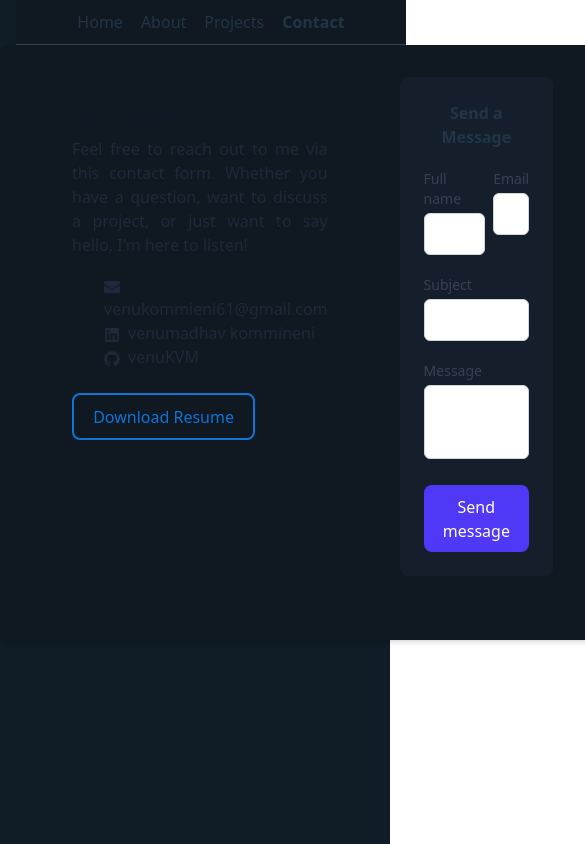
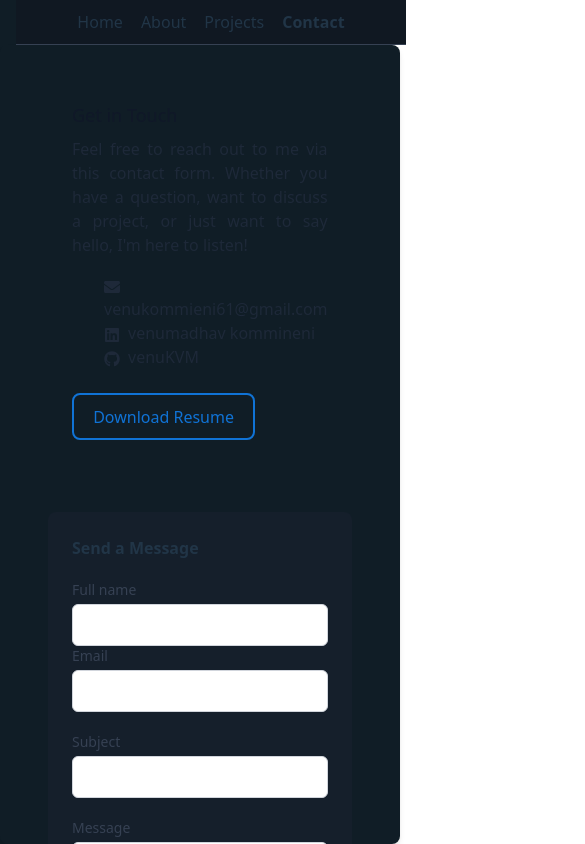
Before and after one commit to venuKVM/MyPortfolio, a React (Vite) app in the folder Portfolio/: page /contact in a window 390 px wide. Shown: the whole page, 585 px wide, since content can reach past the window. Built offline with nearby package versions, Linux system fonts and the light colour scheme.

Commit message:
Added responsiveness to the contact page

```diff
--- a/Portfolio/src/components/Contact.jsx
+++ b/Portfolio/src/components/Contact.jsx
@@ -44,9 +44,9 @@ export default function Contact() {
   };
 
   return (
-    <div className="min-h-auto overflow-hidden mx-auto px-6 pt-2 pb-10 bg-[#101922] dark:bg-[#101922] rounded-lg shadow-md ">
+    <div className="min-h-auto md:overflow-hidden overflow-x-hidden overflow-y-auto mx-auto px-6 pt-2 pb-10 bg-[#101d26] dark:bg-[#101d26] rounded-lg shadow-md ">
 
-      <div className="flex flex-row justify-evenly">
+      <div className="flex md:flex-row flex-col justify-evenly">
         <section className="min-w-1/2 p-12 text-left">
           <h2 className="text-lg font-medium mb-2 text-gray-900 dark:text-gray-100">
             Get in Touch
@@ -80,10 +80,10 @@ export default function Contact() {
         <form
           onSubmit={handleSubmit}
           aria-label="Contact form"
-          className="space-y-3 h-auto rounded-lg w-2/3 m-6 p-6 bg-[#151F2B] flex flex-row flex-wrap gap-2"
+          className="space-y-3 h-auto rounded-lg md:w-2/3 m-6 p-6 bg-[#151F2B] flex flex-row flex-wrap gap-2"
         >
           <h2 className="font-semibold">Send a Message</h2>
-          <div className="w-full flex flex-row justify-between gap-2">
+          <div className="w-full md:flex md:flex-row md:justify-between md:gap-2">
             <div className="fullName">
               <label
                 htmlFor="fullName"
@@ -102,7 +102,7 @@ export default function Contact() {
               />
             </div>
 
-            <div className="email w-1/2">
+            <div className="email md:w-1/2">
               <label
                 htmlFor="email"
                 className="block text-left text-sm font-medium text-gray-700 dark:text-gray-300 mb-1"
--- a/Portfolio/src/components/Projects.jsx
+++ b/Portfolio/src/components/Projects.jsx
@@ -2,7 +2,7 @@ import Card from "../utils/Card";
 
 export default function Projects() {
   return (
-    <section className="w-full  min-h-full overflow-y-auto overflow-x-hidden bg-[#101922] p-2">
+    <section className="w-full  min-h-full overflow-y-auto overflow-x-hidden bg-[#101d26] p-2">
       <div className=" h-auto flex flex-col justify-center">
         <p className="font-bold my-2">Projects I've Built</p>
         <p className="font-extralight my-2">
```
